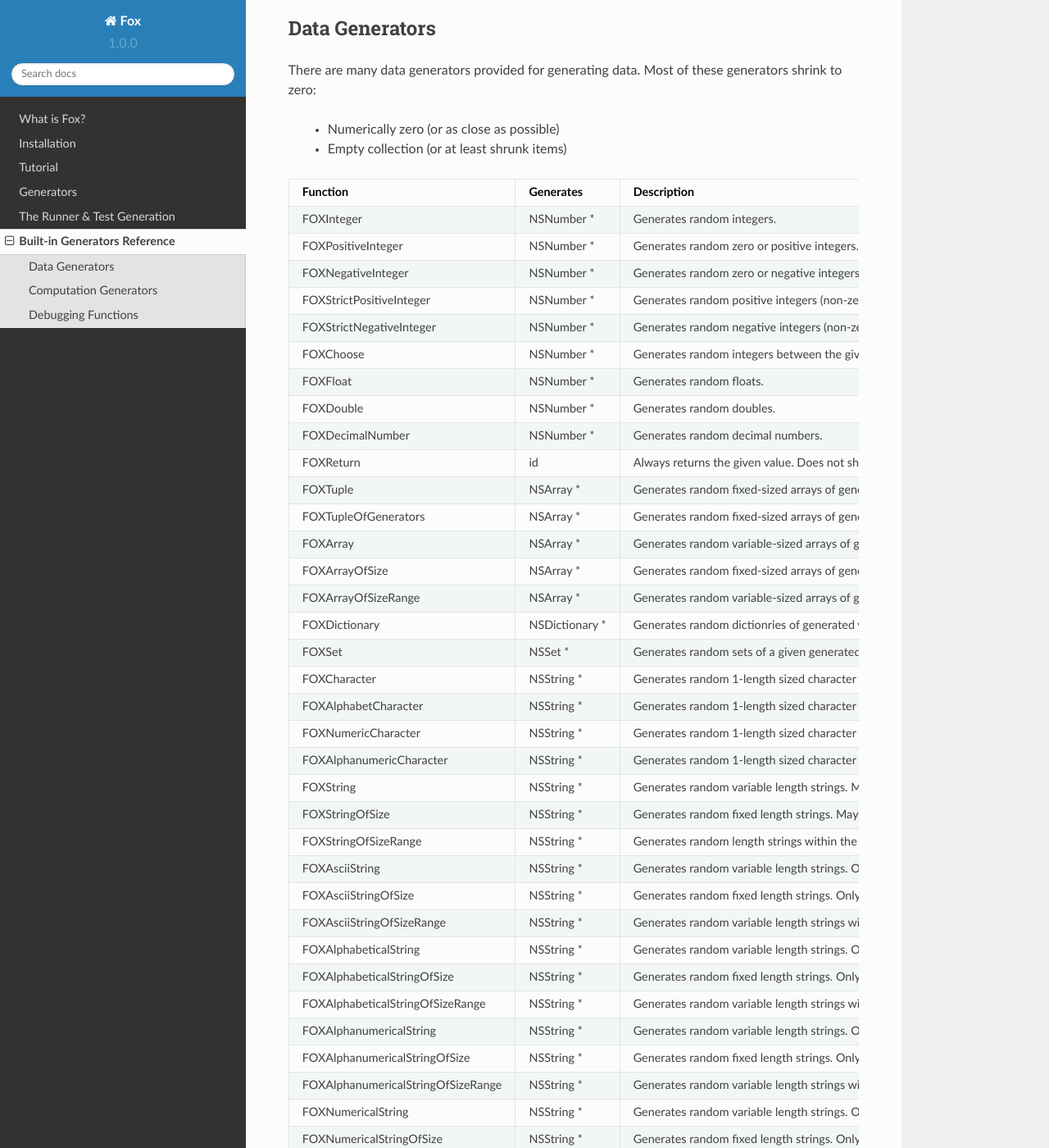
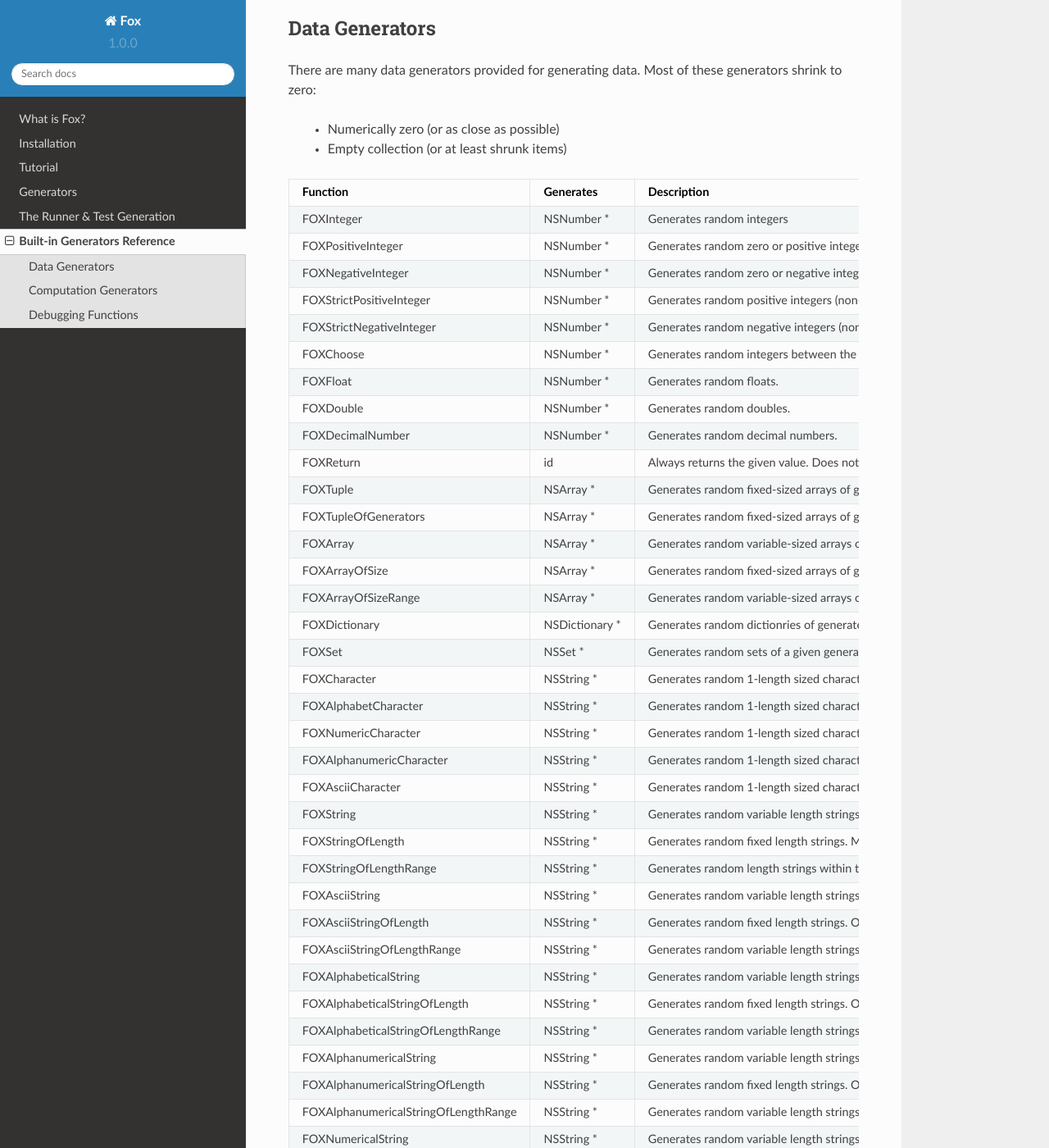
Before and after one commit to jeffh/Fox, a Sphinx documentation site: the page built from docs/source/generators_reference.rst, in a window 1280 px wide and 1400 px high, scrolled down 214 px. Shown: the whole window at 82% size. Built offline with Sphinx 7.4.7 and the Read the Docs theme 2.0.0, drawn with Linux system fonts in a browser that asks for light colours; some of the changed text lies outside the part shown.

Commit message:
Refactor resize range algorithm for arrays.
Rename FOX*StringOfSize* -> FOX*StringOfLength*.

```diff
--- a/docs/source/generators_reference.rst
+++ b/docs/source/generators_reference.rst
@@ -19,51 +19,52 @@
  - Numerically zero (or as close as possible)
  - Empty collection (or at least shrunk items)
 
-=================================== ================ =============
-Function                            Generates        Description
-=================================== ================ =============
-FOXInteger                          NSNumber *       Generates random integers.
-FOXPositiveInteger                  NSNumber *       Generates random zero or positive integers.
-FOXNegativeInteger                  NSNumber *       Generates random zero or negative integers.
-FOXStrictPositiveInteger            NSNumber *       Generates random positive integers (non-zero).
-FOXStrictNegativeInteger            NSNumber *       Generates random negative integers (non-zero).
-FOXChoose                           NSNumber *       Generates random integers between the given range (inclusive).
-FOXFloat                            NSNumber *       Generates random floats.
-FOXDouble                           NSNumber *       Generates random doubles.
-FOXDecimalNumber                    NSNumber *       Generates random decimal numbers.
-FOXReturn                           id               Always returns the given value. Does not shrink.
-FOXTuple                            NSArray *        Generates random fixed-sized arrays of generated values. Values generated are in the same order as the generators provided.
-FOXTupleOfGenerators                NSArray *        Generates random fixed-sized arrays of generated values. Values generated are in the same order as the generators provided.
-FOXArray                            NSArray *        Generates random variable-sized arrays of generated values.
-FOXArrayOfSize                      NSArray *        Generates random fixed-sized arrays of generated values. Values generated are in the same order as the generators provided.
-FOXArrayOfSizeRange                 NSArray *        Generates random variable-sized arrays of generated values. Array size is within the given range (inclusive).
-FOXDictionary                       NSDictionary *   Generates random dictionries of generated values. Keys are known values ahead of time. Specified in `@{<key>: <generator>}` form.
-FOXSet                              NSSet *          Generates random sets of a given generated values.
-FOXCharacter                        NSString *       Generates random 1-length sized character string. May be an unprintable character.
-FOXAlphabetCharacter                NSString *       Generates random 1-length sized character string. Only generates alphabetical letters.
-FOXNumericCharacter                 NSString *       Generates random 1-length sized character string. Only generates digits.
-FOXAlphanumericCharacter            NSString *       Generates random 1-length sized character string. Only generates alphanumeric.
-FOXString                           NSString *       Generates random variable length strings. May be an unprintable string.
-FOXStringOfSize                     NSString *       Generates random fixed length strings. May be an unprintable string.
-FOXStringOfSizeRange                NSString *       Generates random length strings within the given range (inclusive). May be an unprintable string.
-FOXAsciiString                      NSString *       Generates random variable length strings. Only generates ascii characters.
-FOXAsciiStringOfSize                NSString *       Generates random fixed length strings. Only generates ascii characters.
-FOXAsciiStringOfSizeRange           NSString *       Generates random variable length strings within the given range (inclusive). Only generates ascii characters.
-FOXAlphabeticalString               NSString *       Generates random variable length strings. Only generates alphabetical characters.
-FOXAlphabeticalStringOfSize         NSString *       Generates random fixed length strings. Only generates alphabetical characters.
-FOXAlphabeticalStringOfSizeRange    NSString *       Generates random variable length strings within the given range (inclusive). Only generates alphabetical characters.
-FOXAlphanumericalString             NSString *       Generates random variable length strings. Only generates alphabetical characters.
-FOXAlphanumericalStringOfSize       NSString *       Generates random fixed length strings. Only generates alphanumeric characters.
-FOXAlphanumericalStringOfSizeRange  NSString *       Generates random variable length strings within the given range (inclusive). Only generates alphanumeric characters.
-FOXNumericalString                  NSString *       Generates random variable length strings. Only generates numeric characters.
-FOXNumericalStringOfSize            NSString *       Generates random fixed length strings. Only generates numeric characters.
-FOXNumericalStringOfSizeRange       NSString *       Generates random variable length strings within the given range (inclusive). Only generates numeric characters.
-FOXSimpleType                       id               Generates random simple types. A simple type does not compose with other types. May not be printable.
-FOXPrintableSimpleType              id               Generates random simple types. A simple type does not compose with other types. Ensured to be printable.
-FOXCompositeType                    id               Generates random composite types. A composite type composes with the given generator.
-FOXAnyObject                        id               Generates random simple or composite types.
-FOXAnyPrintableObject               id               Generates random printable simple or composite types.
-=================================== ================ =============
+===================================== ================ =============
+Function                              Generates        Description
+===================================== ================ =============
+FOXInteger                            NSNumber *       Generates random integers
+FOXPositiveInteger                    NSNumber *       Generates random zero or positive integers
+FOXNegativeInteger                    NSNumber *       Generates random zero or negative integers
+FOXStrictPositiveInteger              NSNumber *       Generates random positive integers (non-zero)
+FOXStrictNegativeInteger              NSNumber *       Generates random negative integers (non-zero)
+FOXChoose                             NSNumber *       Generates random integers between the given range (inclusive)
+FOXFloat                              NSNumber *       Generates random floats.
+FOXDouble                             NSNumber *       Generates random doubles.
+FOXDecimalNumber                      NSNumber *       Generates random decimal numbers.
+FOXReturn                             id               Always returns the given value. Does not shrink
+FOXTuple                              NSArray *        Generates random fixed-sized arrays of generated values. Values generated are in the same order as the generators provided.
+FOXTupleOfGenerators                  NSArray *        Generates random fixed-sized arrays of generated values. Values generated are in the same order as the generators provided.
+FOXArray                              NSArray *        Generates random variable-sized arrays of generated values.
+FOXArrayOfSize                        NSArray *        Generates random fixed-sized arrays of generated values. Values generated are in the same order as the generators provided.
+FOXArrayOfSizeRange                   NSArray *        Generates random variable-sized arrays of generated values. Array size is within the given range (inclusive).
+FOXDictionary                         NSDictionary *   Generates random dictionries of generated values. Keys are known values ahead of time. Specified in `@{<key>: <generator>}` form.
+FOXSet                                NSSet *          Generates random sets of a given generated values.
+FOXCharacter                          NSString *       Generates random 1-length sized character string. May be an unprintable character.
+FOXAlphabetCharacter                  NSString *       Generates random 1-length sized character string. Only generates alphabetical letters.
+FOXNumericCharacter                   NSString *       Generates random 1-length sized character string. Only generates digits.
+FOXAlphanumericCharacter              NSString *       Generates random 1-length sized character string. Only generates alphanumeric.
+FOXAsciiCharacter                     NSString *       Generates random 1-length sized character string. Only generates ascii characters.
+FOXString                             NSString *       Generates random variable length strings. May be an unprintable string.
+FOXStringOfLength                     NSString *       Generates random fixed length strings. May be an unprintable string.
+FOXStringOfLengthRange                NSString *       Generates random length strings within the given range (inclusive). May be an unprintable string.
+FOXAsciiString                        NSString *       Generates random variable length strings. Only generates ascii characters.
+FOXAsciiStringOfLength                NSString *       Generates random fixed length strings. Only generates ascii characters.
+FOXAsciiStringOfLengthRange           NSString *       Generates random variable length strings within the given range (inclusive). Only generates ascii characters.
+FOXAlphabeticalString                 NSString *       Generates random variable length strings. Only generates alphabetical characters.
+FOXAlphabeticalStringOfLength         NSString *       Generates random fixed length strings. Only generates alphabetical characters.
+FOXAlphabeticalStringOfLengthRange    NSString *       Generates random variable length strings within the given range (inclusive). Only generates alphabetical characters.
+FOXAlphanumericalString               NSString *       Generates random variable length strings. Only generates alphabetical characters.
+FOXAlphanumericalStringOfLength       NSString *       Generates random fixed length strings. Only generates alphanumeric characters.
+FOXAlphanumericalStringOfLengthRange  NSString *       Generates random variable length strings within the given range (inclusive). Only generates alphanumeric characters.
+FOXNumericalString                    NSString *       Generates random variable length strings. Only generates numeric characters.
+FOXNumericalStringOfLength            NSString *       Generates random fixed length strings. Only generates numeric characters.
+FOXNumericalStringOfLengthRange       NSString *       Generates random variable length strings within the given range (inclusive). Only generates numeric characters.
+FOXSimpleType                         id               Generates random simple types. A simple type does not compose with other types. May not be printable.
+FOXPrintableSimpleType                id               Generates random simple types. A simple type does not compose with other types. Ensured to be printable.
+FOXCompositeType                      id               Generates random composite types. A composite type composes with the given generator.
+FOXAnyObject                          id               Generates random simple or composite types.
+FOXAnyPrintableObject                 id               Generates random printable simple or composite types.
+===================================== ================ =============
 
 Computation Generators
 ----------------------
```
Also changed, not shown: README.md (+44 -44 lines), 9 other files.
